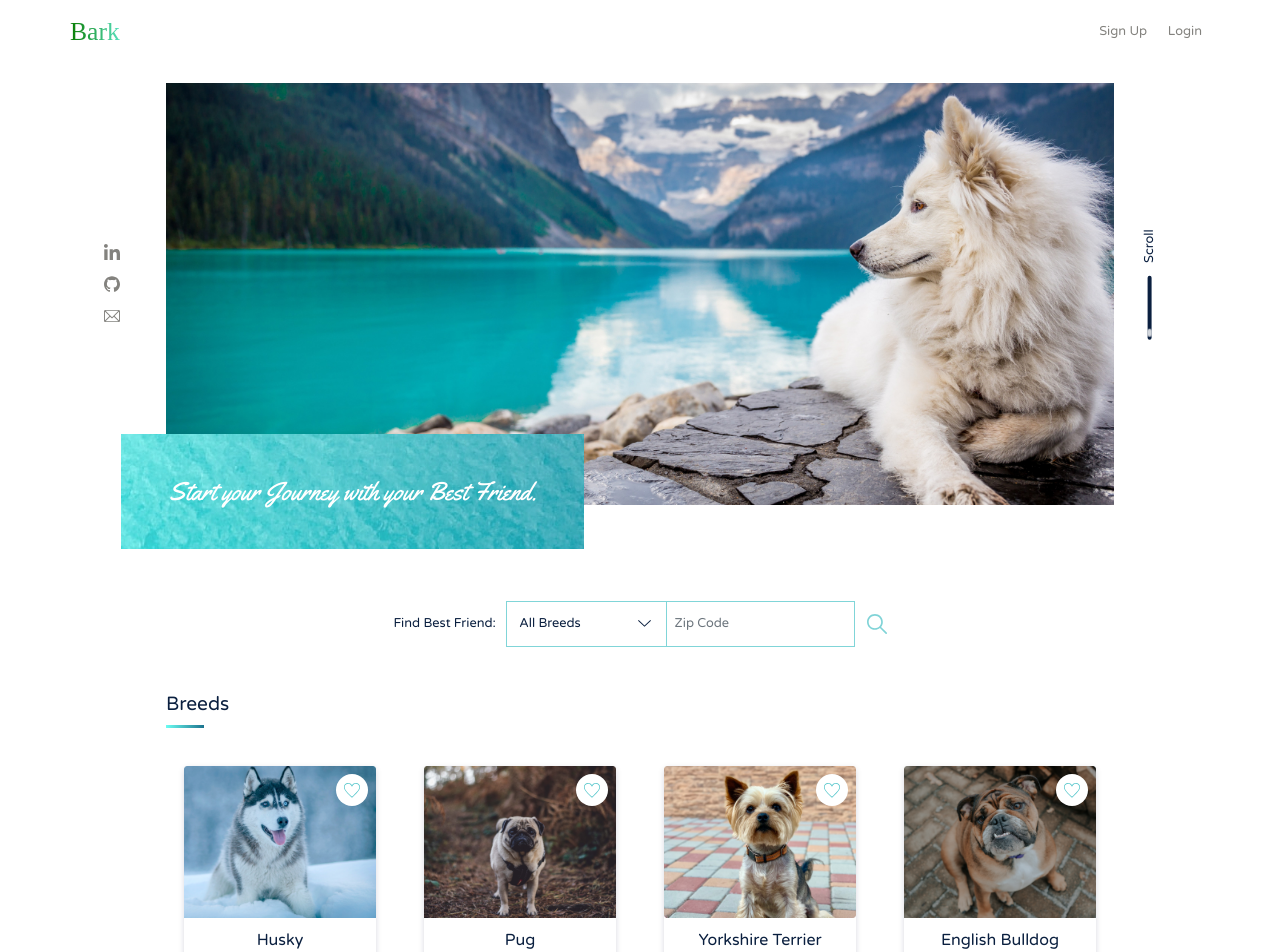
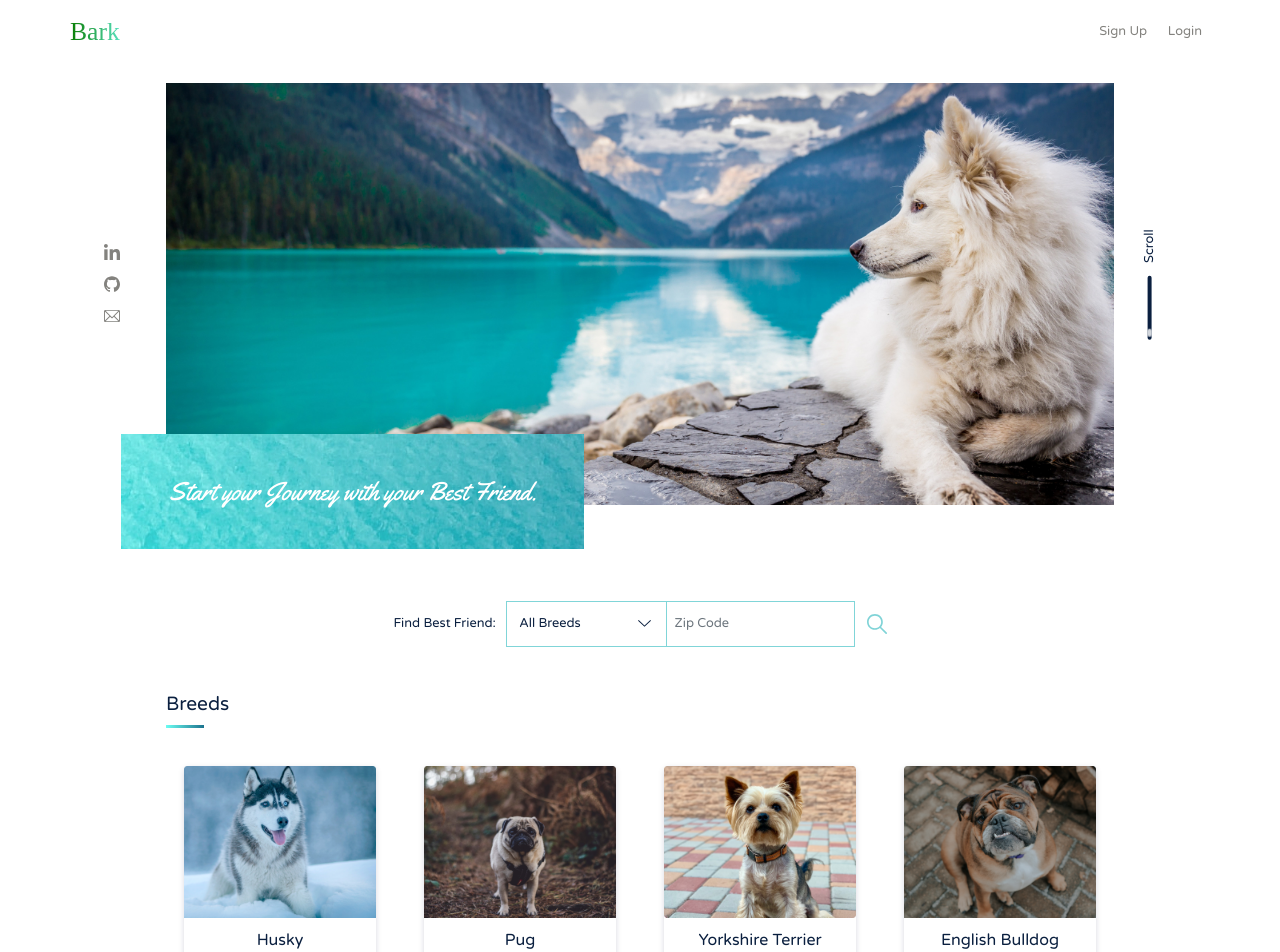
Before and after one commit to lawrencedovin/capstone-2-bark, a React (Create React App) app in the folder bark/: page / in a window 1280 px wide. Shown: the top 952 px of the page. Built offline with nearby package versions, Linux system fonts and the light colour scheme; a web font is replaced by a local one.

Commit message:
Added login status for cards

```diff
--- a/bark/src/components/cards/LoggedInCards/LoggedInCards.js
+++ b/bark/src/components/cards/LoggedInCards/LoggedInCards.js
@@ -1,13 +1,20 @@
 import React from 'react';
 
-const LoggedInCards = ({imgUrl, title, description, btnText}) => (
+function LoggedInCards({imgUrl, title, description, btnText}) {
+  let isLoggedIn = false;
+  return(
     <div data-testid="LoggedInCards">
       <div className="logged-in-card">
         <div className="logged-in-card__img-body-container">
           <img class="card-img-top" src={imgUrl} alt={title} />
+          {isLoggedIn
+          ?
           <button className="logged-in-card__like d-flex align-items-center justify-content-center">
               <div className="logged-in-card__like-icon img-fluid" alt="like"></div>
           </button>
+          :
+          <></>
+          }
           <div class="card-body logged-in-card__body">
             <h5 class="card-title logged-in-card__title">{title}</h5>
             {description
@@ -25,5 +32,6 @@ const LoggedInCards = ({imgUrl, title, description, btnText}) => (
       </div>
     </div>
   );
+}
 
 export default LoggedInCards;
```
Lines whose indentation alone changed are shown as unchanged.
